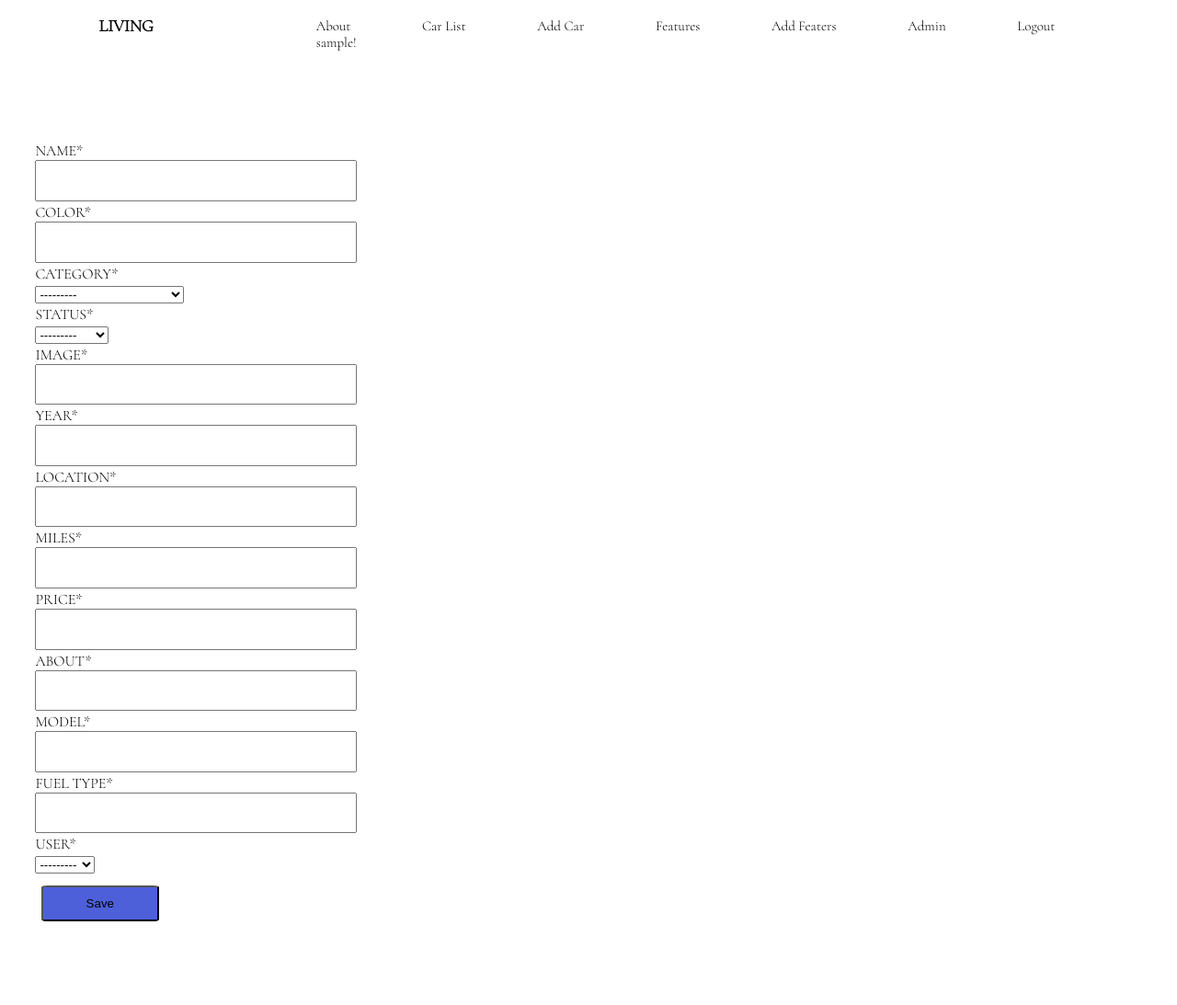
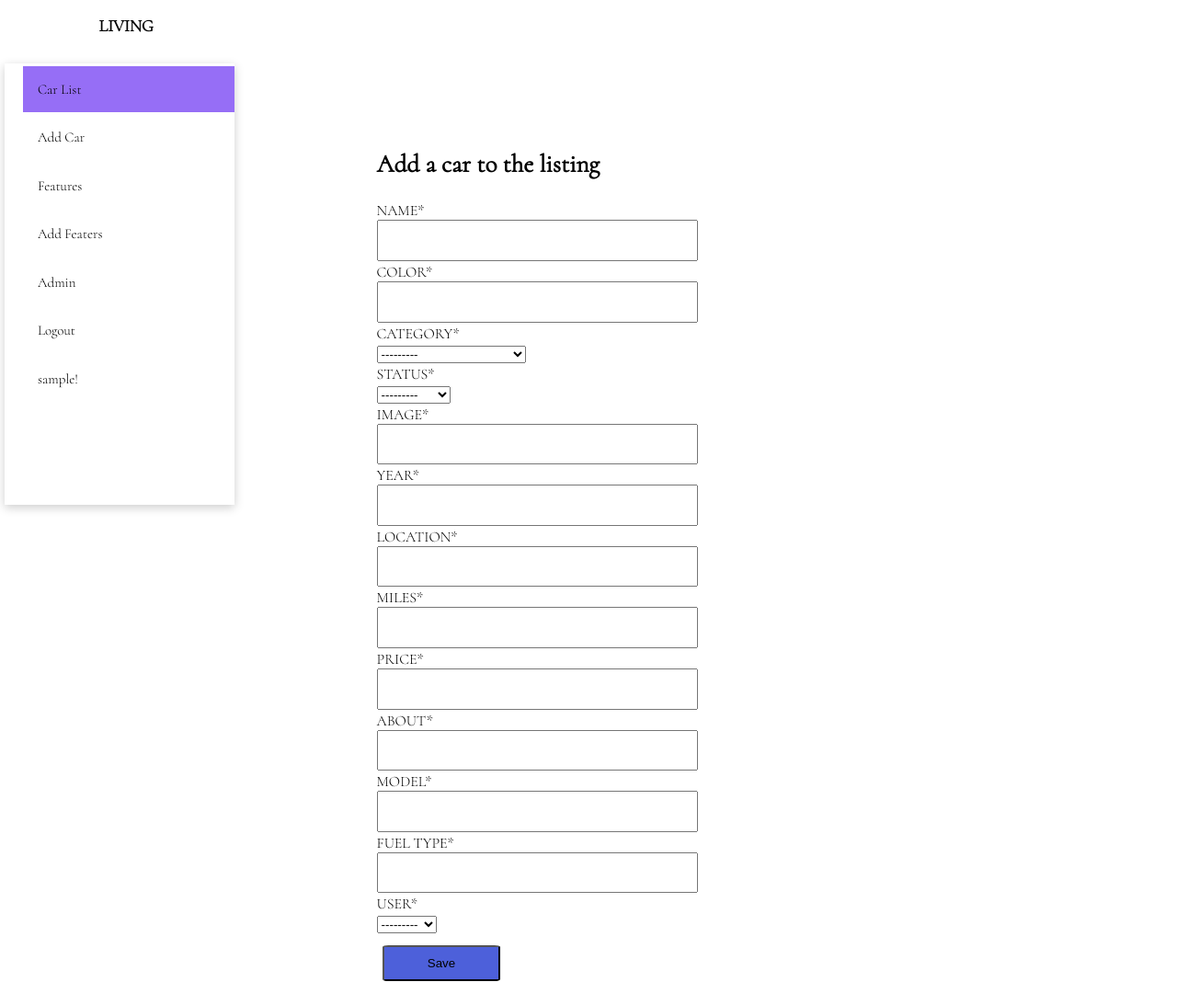
Before and after one commit to nelialanets/car_app, a Django app: page /cars/new/ in a window 1280 px wide. Shown: the whole page at 92% size. Before the commit the page ends 1002 px from the top, so only its background shows below. Run offline with Django 4.2, Linux system fonts and the light colour scheme; the visitor is signed in with stand-in values (Sample User, id 1); data comes from the database, SQL or seed files in the repository; some libraries are stand-ins or nearby versions.

Commit message:
css sidebar, forms

```diff
--- a/main_app/static/styles/styles.css
+++ b/main_app/static/styles/styles.css
@@ -9,6 +9,9 @@
 	font-size: large;
 }
 
+h2{
+	font-family: 'Cormorant', serif;
+}
 /* ==============navbar ===================*/
  .nav-container{
   height: 5%;
@@ -531,6 +534,7 @@ label {
 	align-items: center;
 	width: 50%;
 	margin-top: 10%;
+	margin-left: 50%;
 
 }
 
@@ -566,8 +570,8 @@ font-size: larger;
 	margin-top: 5px;
 	margin: auto;
 	height: 100%;
-	width: 50%;
-	margin-left: 35%;
+	width: 60%;
+	margin-left: 60%;
 	border-radius: 5px;
 }
 
@@ -629,11 +633,11 @@ font-size: larger;
 .main-update-form{
 	display: flex;
 }
+
+
 .update-form{
-	margin: 1%;
 	display: flex;
-	margin-left: 1%;
-	margin-right: 15%;
+	margin-left: 25%;
 	padding: 2%;
 	width: 50%;
 	flex-direction: column;
@@ -644,9 +648,8 @@ font-size: larger;
 }
 
 .main-create-form{
-	margin: 1%;
 	display: flex;
-	margin-left: 1%;
+	margin-left: 30%;
 	margin-right: 15%;
 	padding: 2%;
 	width: 50%;
@@ -664,3 +667,61 @@ font-size: larger;
 	width: 50%;
 	flex-direction: column;
 }
+
+/* The side navigation menu */
+.sidebar {
+	margin-top: 5%;
+	padding: 0;
+	width: 250px;
+	position: fixed;
+	height: 60%;
+	overflow: auto;
+	box-shadow: 0 3px 10px rgb(0 0 0 / 0.2);
+
+  }
+
+  /* Sidebar links */
+  .sidebar a {
+	display: block;
+	color: black;
+	padding: 16px;
+	text-decoration: none;
+  }
+
+  /* Active/current link */
+  .sidebar a.active {
+	background-color:#966ef6;
+	color: black;
+  }
+
+  /* Links on mouse-over */
+  .sidebar a:hover:not(.active) {
+	background-color: #eae2fc;
+	color: black;
+  }
+
+  /* Page content. The value of the margin-left property should match the value of the sidebar's width property */
+  div.content {
+	margin-left: 200px;
+	padding: 1px 16px;
+	height: 1000px;
+  }
+
+  /* On screens that are less than 700px wide, make the sidebar into a topbar */
+  @media screen and (max-width: 700px) {
+	.sidebar {
+	  width: 100%;
+	  height: auto;
+	  position: relative;
+	}
+	.sidebar a {float: left;}
+	div.content {margin-left: 0;}
+  }
+
+  /* On screens that are less than 400px, display the bar vertically, instead of horizontally */
+  @media screen and (max-width: 400px) {
+	.sidebar a {
+	  text-align: center;
+	  float: none;
+	}
+  }
--- a/main_app/templates/base.html
+++ b/main_app/templates/base.html
@@ -15,11 +15,10 @@
 </head>
 <body>
     <nav class="nav-container">
+        <a href="/cars"><h1 class = "logo">LIVING</h1></a>
+        <div class="sidebar">
+        <a  class="active" href="/cars">Car List</a>
         {% if user.is_authenticated %}
-        <a href="/cars"><h1 class = "logo">LIVING</h1></a>
-        <div class="right-side">
-        <a href=" /about">About</a>
-        <a href="/cars">Car List</a>
         <a href="{% url 'car_create' %}">Add Car</a>
         <a href="/features">Features</a>
         <a href="{% url 'car_features_create' %}">Add Featers</a>
--- a/main_app/templates/car_create.html
+++ b/main_app/templates/car_create.html
@@ -1,8 +1,10 @@
 {% extends 'base.html' %}
 {% load crispy_forms_tags %}
 {% block content %}
+
 <div class="main-create">
 <form class='main-create-form'action ="" method="post">
+    <h2>Add a car to the listing</h2>
     {% csrf_token%}
     <table>
         {{form|crispy}}
--- a/main_app/templates/car_update.html
+++ b/main_app/templates/car_update.html
@@ -2,9 +2,9 @@
 {%load static%}
 {% load crispy_forms_tags %}
 {% block content %}
-<h1> Update {{car_post.name}} </h1>
 <div class="main-update-form">
-<form class="update-form" action= "" method="post">  <!--use action nand post methods for update CRUD-->
+<form class="update-form" action= "" method="post">
+  <h1 class="h1-update"> Update {{car_post.name}} </h1> <!--use action nand post methods for update CRUD-->
   {% csrf_token %}
   {{form|crispy}}
   <button type='submit' value='Submit'>Submitt</button>
```
